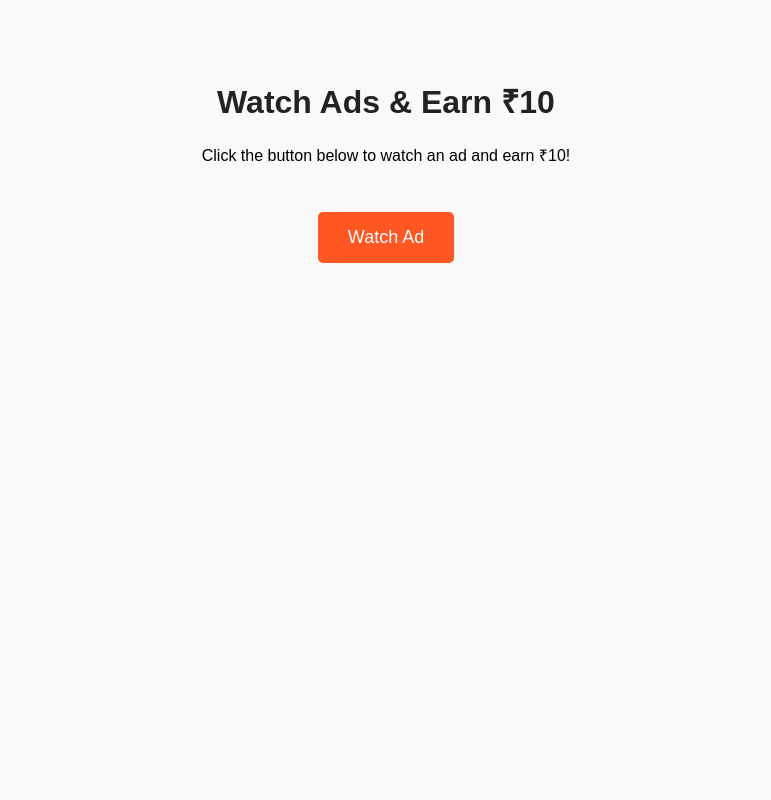
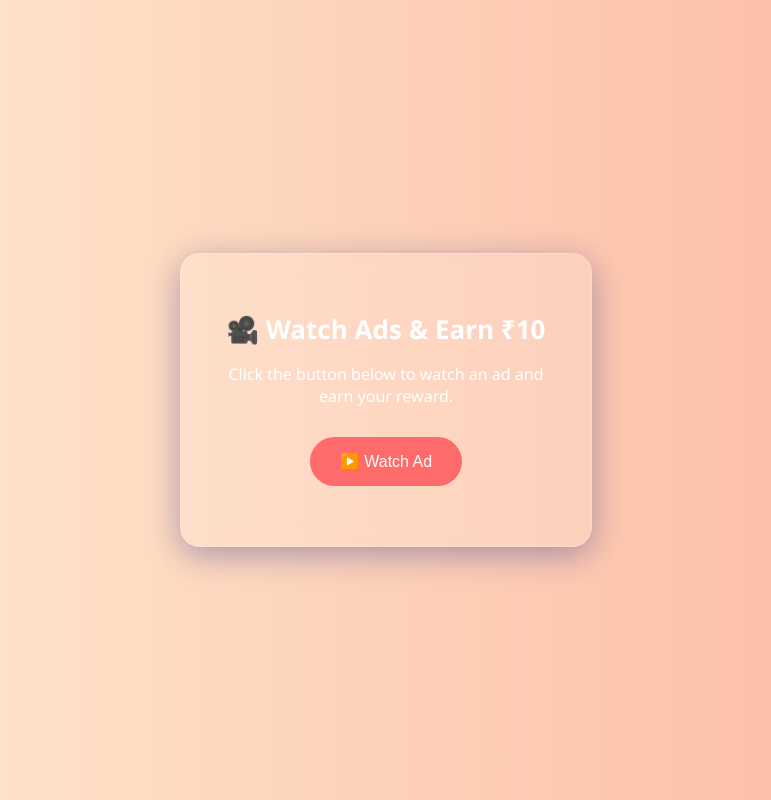
Before and after one commit to 4k4k4k2/WATCH-ADS-AND-EARN, a plain HTML site: page index.html in a window 1280 px wide. Shown: the whole page, without its empty margins (254-1025 px from the left). Drawn offline with Linux system fonts and the light colour scheme.

Commit message:
Update index.html

```diff
--- a/index.html
+++ b/index.html
@@ -2,61 +2,112 @@
 <html lang="en">
 <head>
   <meta charset="UTF-8" />
-<meta name="viewport" content="width=device-width, initial-scale=1" />
+  <meta name="viewport" content="width=device-width, initial-scale=1.0"/>
   <title>Watch Ads & Earn ₹10</title>
   <style>
     body {
-    font-family: Arial, sans-serif;
-    background: #f9f9f9;
+      margin: 0;
+      font-family: 'Segoe UI', sans-serif;
+      background: linear-gradient(to right, #ffecd2, #fcb69f);
+      display: flex;
+      justify-content: center;
+      align-items: center;
+      height: 100vh;
+    }
+
+    .card {
+      background: rgba(255, 255, 255, 0.15);
+      border-radius: 20px;
+      box-shadow: 0 8px 32px 0 rgba(31, 38, 135, 0.37);
+      backdrop-filter: blur(8px);
+      -webkit-backdrop-filter: blur(8px);
+      padding: 40px 30px;
       text-align: center;
-    padding: 50px;
+      color: #fff;
+      max-width: 350px;
+      width: 90%;
+      border: 1px solid rgba(255, 255, 255, 0.2);
     }
-  h1 {
-    color: #222;
+
+    .card h1 {
+      font-size: 26px;
+      margin-bottom: 10px;
     }
-  button {
-    background-color: #ff5722;
+
+    .card p {
+      font-size: 16px;
+      margin-bottom: 30px;
+    }
+
+    .btn {
+      background-color: #ff6b6b;
+      color: #fff;
       border: none;
       padding: 15px 30px;
-    font-size: 18px;
-    color: white;
+      border-radius: 25px;
+      font-size: 16px;
       cursor: pointer;
-    border-radius: 5px;
-    margin-top: 30px;
+      transition: background 0.3s ease;
     }
-  button:disabled {
-    background-color: #ccc;
+
+    .btn:disabled {
+      background: #999;
       cursor: not-allowed;
     }
+
+    .btn:hover:not(:disabled) {
+      background-color: #ff3d3d;
+    }
+
     #message {
       margin-top: 20px;
+      font-size: 18px;
       font-weight: bold;
-    font-size: 20px;
-    color: green;
+      color: #fff;
+    }
+
+    .loader {
+      width: 50px;
+      height: 50px;
+      border: 5px solid #ffffff55;
+      border-top: 5px solid #fff;
+      border-radius: 50%;
+      margin: 20px auto;
+      animation: spin 1s linear infinite;
+      display: none;
+    }
+
+    @keyframes spin {
+      to { transform: rotate(360deg); }
     }
   </style>
 </head>
 <body>
 
-<h1>Watch Ads & Earn ₹10</h1>
-<p>Click the button below to watch an ad and earn ₹10!</p>
-<button id="watchAdBtn">Watch Ad</button>
+  <div class="card">
+    <h1>🎥 Watch Ads & Earn ₹10</h1>
+    <p>Click the button below to watch an ad and earn your reward.</p>
 
+    <button class="btn" id="watchAdBtn">▶️ Watch Ad</button>
+
+    <div class="loader" id="loader"></div>
     <div id="message"></div>
+  </div>
 
   <script>
     const button = document.getElementById('watchAdBtn');
+    const loader = document.getElementById('loader');
     const message = document.getElementById('message');
 
     button.addEventListener('click', () => {
       button.disabled = true;
-    message.style.color = 'black';
-    message.textContent = 'Watching ad... please wait 5 seconds';
+      loader.style.display = 'block';
+      message.textContent = "Watching ad...";
 
-    // Simulate watching ad for 5 seconds
+      // Simulate ad watching time
       setTimeout(() => {
-      message.style.color = 'green';
-      message.textContent = '🎉 Congrats! You earned ₹10.';
+        loader.style.display = 'none';
+        message.innerHTML = "🎉 Congrats! You earned <b>₹10</b>!";
         button.disabled = false;
       }, 5000);
     });
```
Lines whose indentation alone changed are shown as unchanged.
